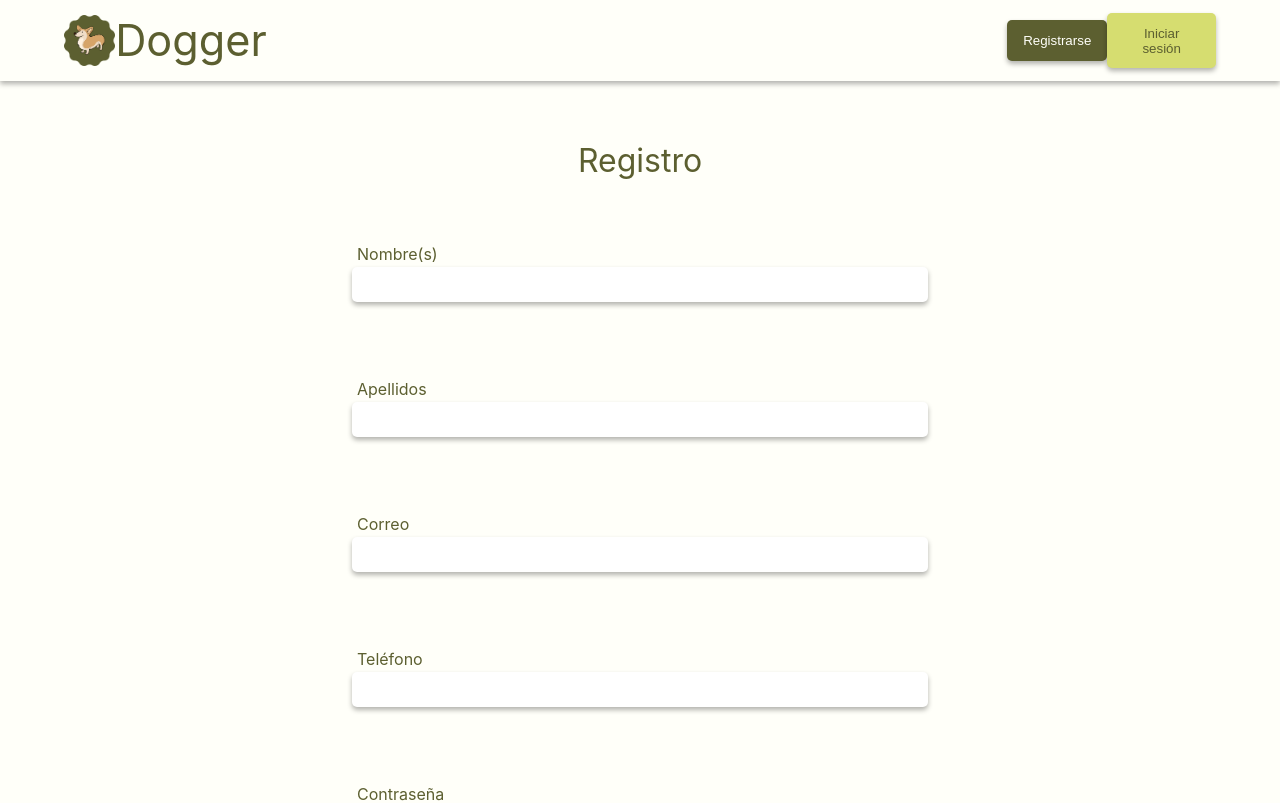
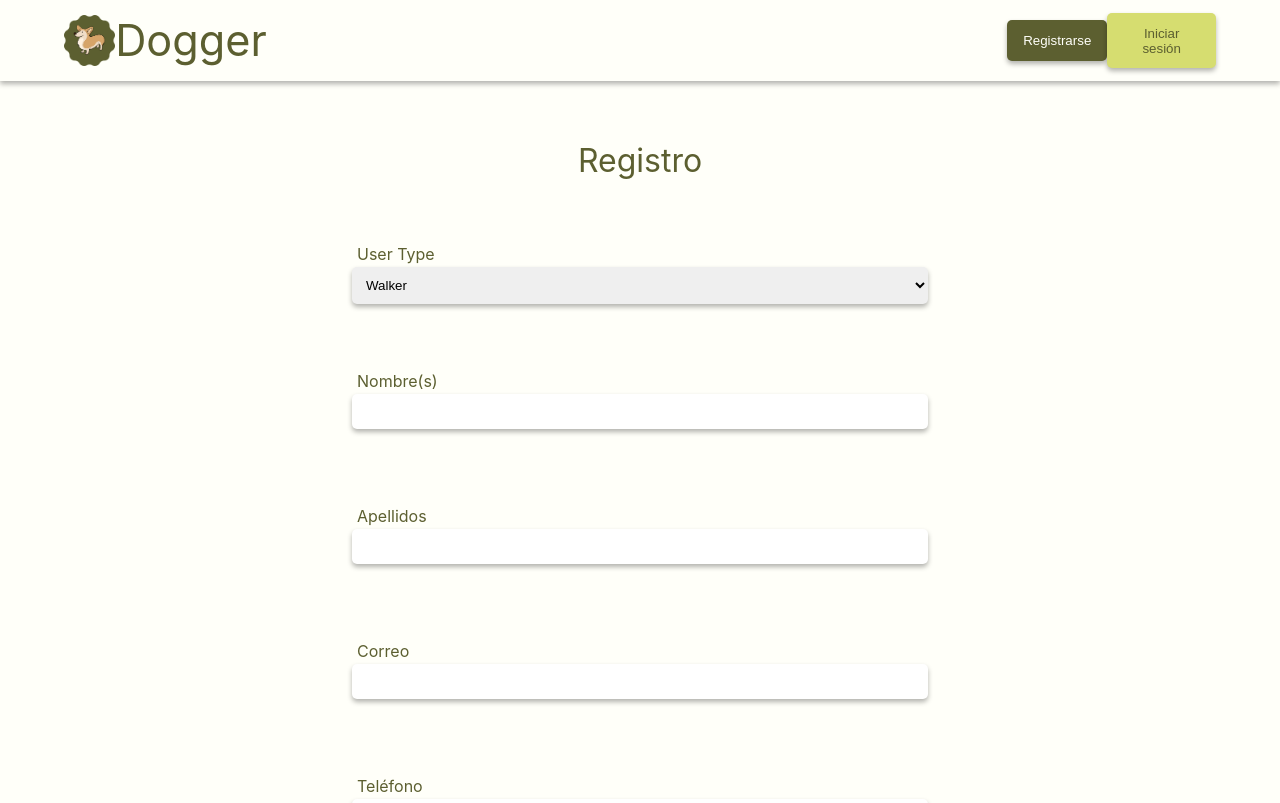
Before and after one commit to juliomenaya/dogger, a React (Create React App) app in the folder client/: page /log-up in a window 1280 px wide. Shown: the top 803 px of the page. Built offline with nearby package versions, Linux system fonts and the light colour scheme.

Commit message:
user type in logup form

```diff
--- a/client/src/components/index.js
+++ b/client/src/components/index.js
@@ -1,9 +1,11 @@
 import Button from './button'
 import Input from './input'
 import Navbar from './navbar'
+import Select from './select'
 
 export {
   Button,
   Input,
-  Navbar
+  Navbar,
+  Select
 }
--- /dev/null
+++ b/client/src/components/select/index.js
@@ -0,0 +1,22 @@
+import React from "react";
+
+import { InputContainer, Label } from "../input/styled";
+import { ElementSelect } from "./styled";
+
+const Select = ({ error, label, name, onChange, value, options }) => {
+  return (
+    <InputContainer>
+      <Label>{label}</Label>
+      <ElementSelect
+        name={name}
+        error={error}
+        onChange={onChange}
+        value={value}
+      >
+          {options.map(o => <option value={o.value}>{o.label}</option>)}
+      </ElementSelect>
+    </InputContainer>
+  );
+};
+
+export default Select;
--- /dev/null
+++ b/client/src/components/select/styled.js
@@ -0,0 +1,13 @@
+import styled from 'styled-components';
+
+export const ElementSelect = styled.select`
+    border-radius: 5px;
+    border: 0;
+    border-bottom: ${({error}) => error ? '2px solid #D1551A' : 0};
+    padding: 10px;
+    marging: 10px 0;
+    box-shadow: 0px 3px 5px 0px rgba(0,0,0,0.3);
+    &:focus {
+    border: 0;
+    }
+`;
--- a/client/src/containers/logup/index.js
+++ b/client/src/containers/logup/index.js
@@ -2,7 +2,8 @@ import React from 'react'
 import { Formik } from 'formik'
 import {
   Button,
-  Input
+  Input,
+  Select
 } from '../../components'
 import { logUpValidation } from '../../validationSchemas'
 import {
@@ -16,8 +17,8 @@ const initialValues = {
   name: '',
   lastName: '',
   phone: '',
-  address: '',
-  confirmPassword: ''
+  confirmPassword: '',
+  userType: 'walker'  // hack to set default option
 }
 
 const LogUp = () => {
@@ -41,6 +42,17 @@ const LogUp = () => {
           isValid
         }) => (
           <>
+            <Select
+              value={values.userType}
+              options={[
+                { value: 'walker', label: 'Walker' },
+                { value: 'owner', label: 'Owner' }
+              ]}
+              label={'User Type'}
+              onChange={handleChange}
+              error={errors.name}
+              name='userType'
+            />
             <Input
               error={errors.name}
               label='Nombre(s)'
--- a/client/src/validationSchemas/logup.js
+++ b/client/src/validationSchemas/logup.js
@@ -1,6 +1,8 @@
 import * as Yup from 'yup'
 
 const logUpValidation = Yup.object().shape({
+  userType: Yup.string()
+    .required('Debes selecionar el tipo de usuario'),
   email: Yup.string()
     .email('Correo invalido')
     .required('Campo requerido'),
@@ -20,8 +22,8 @@ const logUpValidation = Yup.object().shape({
   phone: Yup.string()
     .matches(/[0-9]{10,}/g, 'Debe tener diez digitos')
     .required('Campo requerido'),
-  address: Yup.string()
-    .required('Campo requerido'),
+  // address: Yup.string()
+  //   .required('Campo requerido'),
   confirmPassword: Yup.string().when("password", {
     is: val => (val && val.length > 0 ? true : false),
     then: Yup.string().oneOf(
```
